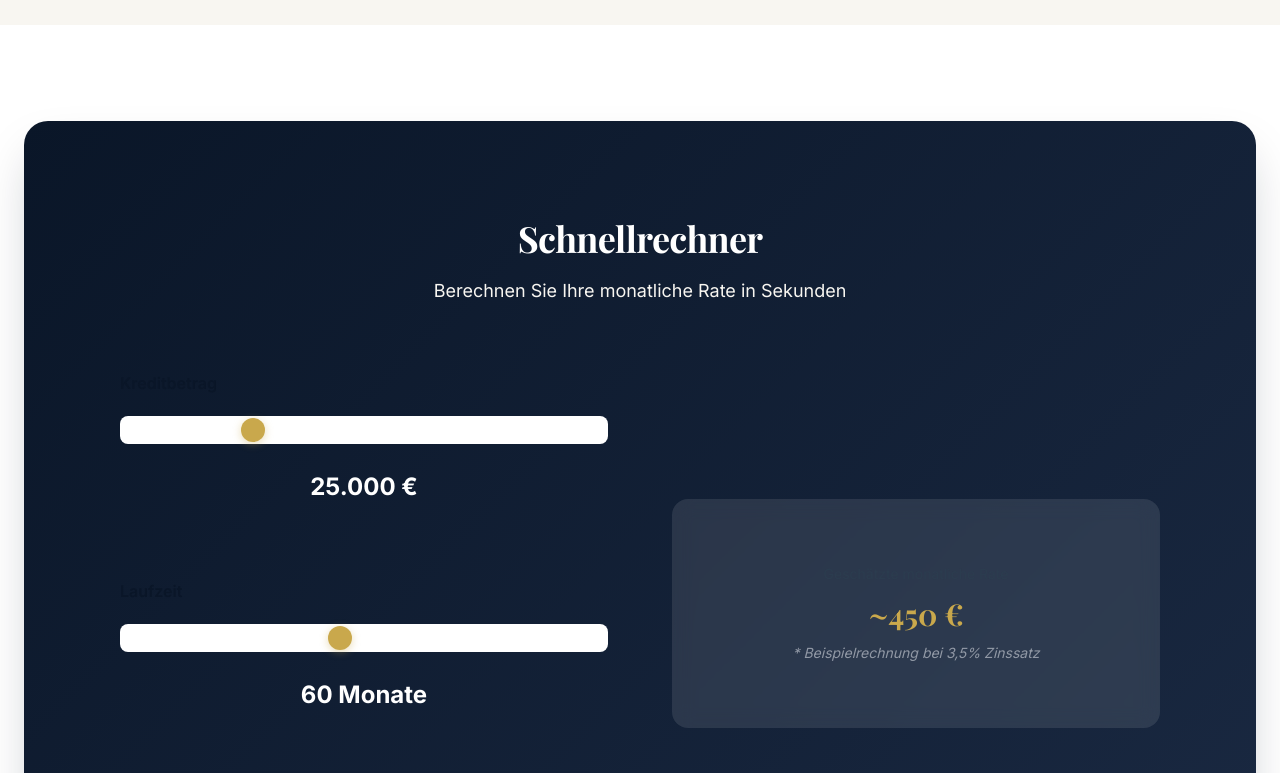
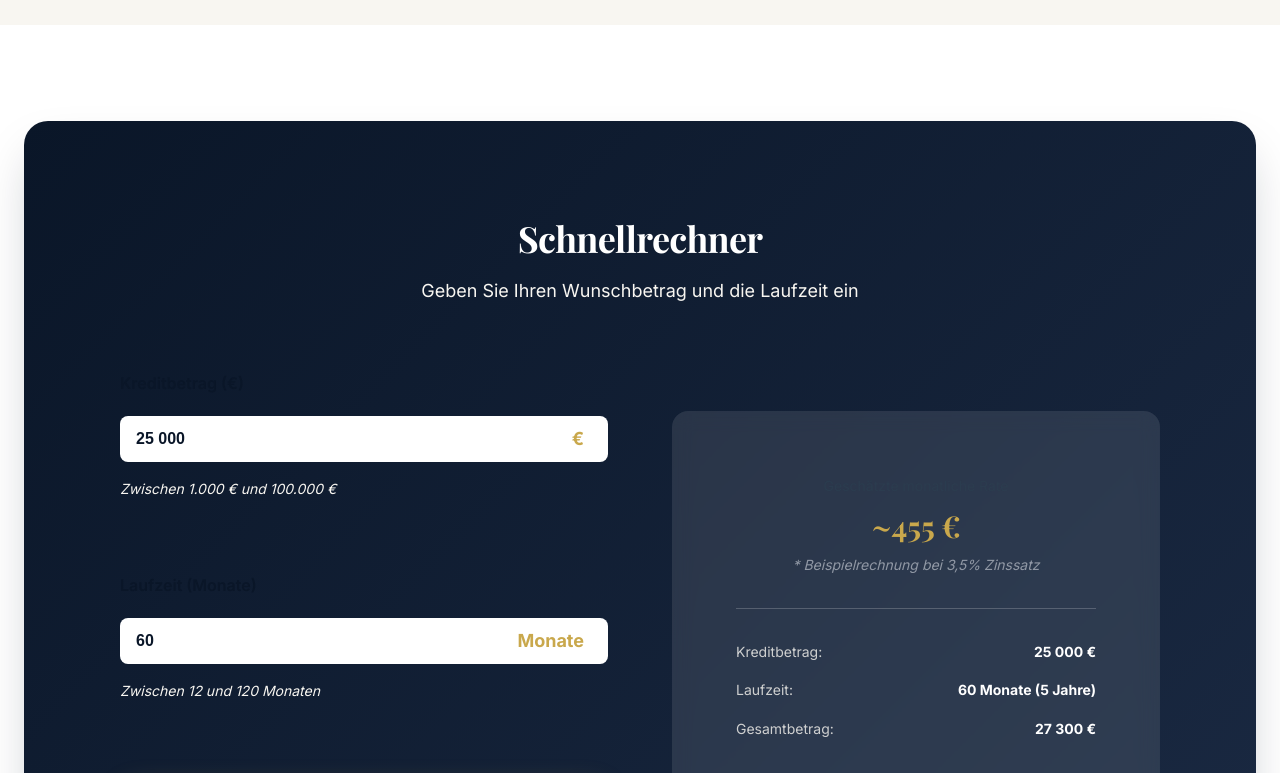
Before and after one commit to FinanzPlus/FinanzPluss, a React (Vite) app in the folder frontend/: page / in a window 1280 px wide. Shown: the part 2000-2773 px from the top of the page. Built offline with nearby package versions, Linux system fonts and the light colour scheme; no server answers.

Commit message:
Amelioration calculateur rapide - Saisie directe montant et duree avec calcul automatique

```diff
--- a/frontend/src/pages/Home.css
+++ b/frontend/src/pages/Home.css
@@ -361,6 +361,54 @@
   margin-top: var(--spacing-md);
 }
 
+/* Nouveaux styles pour les champs de saisie */
+.input-wrapper {
+  position: relative;
+  display: flex;
+  align-items: center;
+}
+
+.calculator-input {
+  width: 100%;
+  padding: var(--spacing-md) var(--spacing-lg);
+  padding-right: 80px;
+  font-size: var(--font-size-xl);
+  font-weight: var(--font-weight-semibold);
+  color: var(--color-navy);
+  background: var(--color-white);
+  border: 2px solid var(--color-gold);
+  border-radius: var(--border-radius-lg);
+  outline: none;
+  transition: all var(--transition-base);
+}
+
+.calculator-input:focus {
+  border-color: var(--color-gold-light);
+  box-shadow: 0 0 0 4px rgba(201, 168, 76, 0.2);
+  transform: translateY(-2px);
+}
+
+.calculator-input::placeholder {
+  color: var(--color-text-muted);
+}
+
+.input-suffix {
+  position: absolute;
+  right: var(--spacing-lg);
+  font-size: var(--font-size-lg);
+  font-weight: var(--font-weight-bold);
+  color: var(--color-gold);
+  pointer-events: none;
+}
+
+.input-hint {
+  display: block;
+  margin-top: var(--spacing-sm);
+  font-size: var(--font-size-sm);
+  color: var(--color-off-white);
+  font-style: italic;
+}
+
 .calculator-result {
   text-align: center;
   padding: var(--spacing-3xl);
@@ -387,6 +435,33 @@
   font-size: var(--font-size-sm);
   color: var(--color-text-light);
   font-style: italic;
+  margin-bottom: var(--spacing-lg);
+}
+
+.result-details {
+  margin-top: var(--spacing-xl);
+  padding-top: var(--spacing-xl);
+  border-top: 1px solid rgba(255, 255, 255, 0.2);
+  display: flex;
+  flex-direction: column;
+  gap: var(--spacing-md);
+}
+
+.result-detail-item {
+  display: flex;
+  justify-content: space-between;
+  align-items: center;
+  font-size: var(--font-size-sm);
+  color: var(--color-off-white);
+}
+
+.result-detail-item span {
+  opacity: 0.8;
+}
+
+.result-detail-item strong {
+  color: var(--color-white);
+  font-weight: var(--font-weight-bold);
 }
 
 /* ============================================
@@ -749,8 +824,29 @@
     padding: var(--spacing-2xl);
   }
 
+  .calculator-input {
+    font-size: var(--font-size-base);
+    padding: var(--spacing-sm) var(--spacing-md);
+    padding-right: 70px;
+  }
+
+  .input-suffix {
+    font-size: var(--font-size-base);
+    right: var(--spacing-md);
+  }
+
   .result-amount {
     font-size: var(--font-size-4xl);
+  }
+
+  .result-details {
+    font-size: var(--font-size-xs);
+  }
+
+  .result-detail-item {
+    flex-direction: column;
+    align-items: flex-start;
+    gap: var(--spacing-xs);
   }
 }
 
--- a/frontend/src/pages/Home.jsx
+++ b/frontend/src/pages/Home.jsx
@@ -1,6 +1,125 @@
 import React, { useState, useEffect } from 'react';
 import { Link, useNavigate } from 'react-router-dom';
 import './Home.css';
+
+// Composant Calculateur Rapide avec saisie directe
+const QuickCalculator = ({ navigate }) => {
+  const [amount, setAmount] = useState(25000);
+  const [duration, setDuration] = useState(60);
+  const [monthlyPayment, setMonthlyPayment] = useState(0);
+
+  // Calcul de la mensualité
+  useEffect(() => {
+    const interestRate = 0.035; // 3.5% taux d'intérêt annuel
+    const monthlyRate = interestRate / 12;
+    const numPayments = duration;
+
+    if (amount > 0 && duration > 0) {
+      // Formule de calcul de mensualité : M = P * [r(1+r)^n] / [(1+r)^n - 1]
+      const payment = amount * (monthlyRate * Math.pow(1 + monthlyRate, numPayments)) /
+                     (Math.pow(1 + monthlyRate, numPayments) - 1);
+      setMonthlyPayment(Math.round(payment));
+    }
+  }, [amount, duration]);
+
+  const handleAmountChange = (e) => {
+    const value = parseInt(e.target.value.replace(/\D/g, '')) || 0;
+    if (value >= 1000 && value <= 100000) {
+      setAmount(value);
+    }
+  };
+
+  const handleDurationChange = (e) => {
+    const value = parseInt(e.target.value) || 0;
+    if (value >= 12 && value <= 120) {
+      setDuration(value);
+    }
+  };
+
+  const formatNumber = (num) => {
+    return new Intl.NumberFormat('de-AT').format(num);
+  };
+
+  return (
+    <section className="quick-calculator-section section">
+      <div className="container">
+        <div className="calculator-card">
+          <div className="calculator-header">
+            <h2 className="calculator-title">Schnellrechner</h2>
+            <p className="calculator-subtitle">
+              Geben Sie Ihren Wunschbetrag und die Laufzeit ein
+            </p>
+          </div>
+          <div className="calculator-body">
+            <div className="calculator-form">
+              <div className="form-group">
+                <label htmlFor="amount">Kreditbetrag (€)</label>
+                <div className="input-wrapper">
+                  <input
+                    id="amount"
+                    type="text"
+                    value={formatNumber(amount)}
+                    onChange={handleAmountChange}
+                    className="calculator-input"
+                    placeholder="z.B. 25.000"
+                  />
+                  <span className="input-suffix">€</span>
+                </div>
+                <small className="input-hint">Zwischen 1.000 € und 100.000 €</small>
+              </div>
+              <div className="form-group">
+                <label htmlFor="duration">Laufzeit (Monate)</label>
+                <div className="input-wrapper">
+                  <input
+                    id="duration"
+                    type="number"
+                    min="12"
+                    max="120"
+                    step="12"
+                    value={duration}
+                    onChange={handleDurationChange}
+                    className="calculator-input"
+                    placeholder="z.B. 60"
+                  />
+                  <span className="input-suffix">Monate</span>
+                </div>
+                <small className="input-hint">Zwischen 12 und 120 Monaten</small>
+              </div>
+              <button
+                onClick={() => navigate('/kreditrechner')}
+                className="btn btn-primary btn-lg"
+                style={{ width: '100%' }}
+              >
+                Kreditantrag stellen
+              </button>
+            </div>
+            <div className="calculator-result">
+              <div className="result-label">Geschätzte monatliche Rate</div>
+              <div className="result-amount">~{formatNumber(monthlyPayment)} €</div>
+              <div className="result-note">
+                * Beispielrechnung bei 3,5% Zinssatz
+              </div>
+              <div className="result-details">
+                <div className="result-detail-item">
+                  <span>Kreditbetrag:</span>
+                  <strong>{formatNumber(amount)} €</strong>
+                </div>
+                <div className="result-detail-item">
+                  <span>Laufzeit:</span>
+                  <strong>{duration} Monate ({Math.round(duration/12)} Jahre)</strong>
+                </div>
+                <div className="result-detail-item">
+                  <span>Gesamtbetrag:</span>
+                  <strong>{formatNumber(monthlyPayment * duration)} €</strong>
+                </div>
+              </div>
+            </div>
+          </div>
+        </div>
+      </div>
+    </section>
+  );
+};
 
 const Home = () => {
   const navigate = useNavigate();
@@ -244,60 +363,7 @@ const Home = () => {
       </section>
 
       {/* 5. SIMULATEUR RAPIDE INTÉGRÉ */}
-      <section className="quick-calculator-section section">
-        <div className="container">
-          <div className="calculator-card">
-            <div className="calculator-header">
-              <h2 className="calculator-title">Schnellrechner</h2>
-              <p className="calculator-subtitle">
-                Berechnen Sie Ihre monatliche Rate in Sekunden
-              </p>
-            </div>
-            <div className="calculator-body">
-              <div className="calculator-form">
-                <div className="form-group">
-                  <label>Kreditbetrag</label>
-                  <input
-                    type="range"
-                    min="1000"
-                    max="100000"
-                    step="1000"
-                    defaultValue="25000"
-                    className="range-input"
-                  />
-                  <div className="range-value">25.000 €</div>
-                </div>
-                <div className="form-group">
-                  <label>Laufzeit</label>
-                  <input
-                    type="range"
-                    min="12"
-                    max="120"
-                    step="12"
-                    defaultValue="60"
-                    className="range-input"
-                  />
-                  <div className="range-value">60 Monate</div>
-                </div>
-                <button
-                  onClick={() => navigate('/kreditrechner')}
-                  className="btn btn-primary btn-lg"
-                  style={{ width: '100%' }}
-                >
-                  Kreditantrag stellen
-                </button>
-              </div>
-              <div className="calculator-result">
-                <div className="result-label">Geschätzte monatliche Rate</div>
-                <div className="result-amount">~450 €</div>
-                <div className="result-note">
-                  * Beispielrechnung bei 3,5% Zinssatz
-                </div>
-              </div>
-            </div>
-          </div>
-        </div>
-      </section>
+      <QuickCalculator navigate={navigate} />
 
       {/* 6. PARTENAIRES BANCAIRES DÉTAILLÉS */}
       <section className="partners-section section bg-off-white">
```
